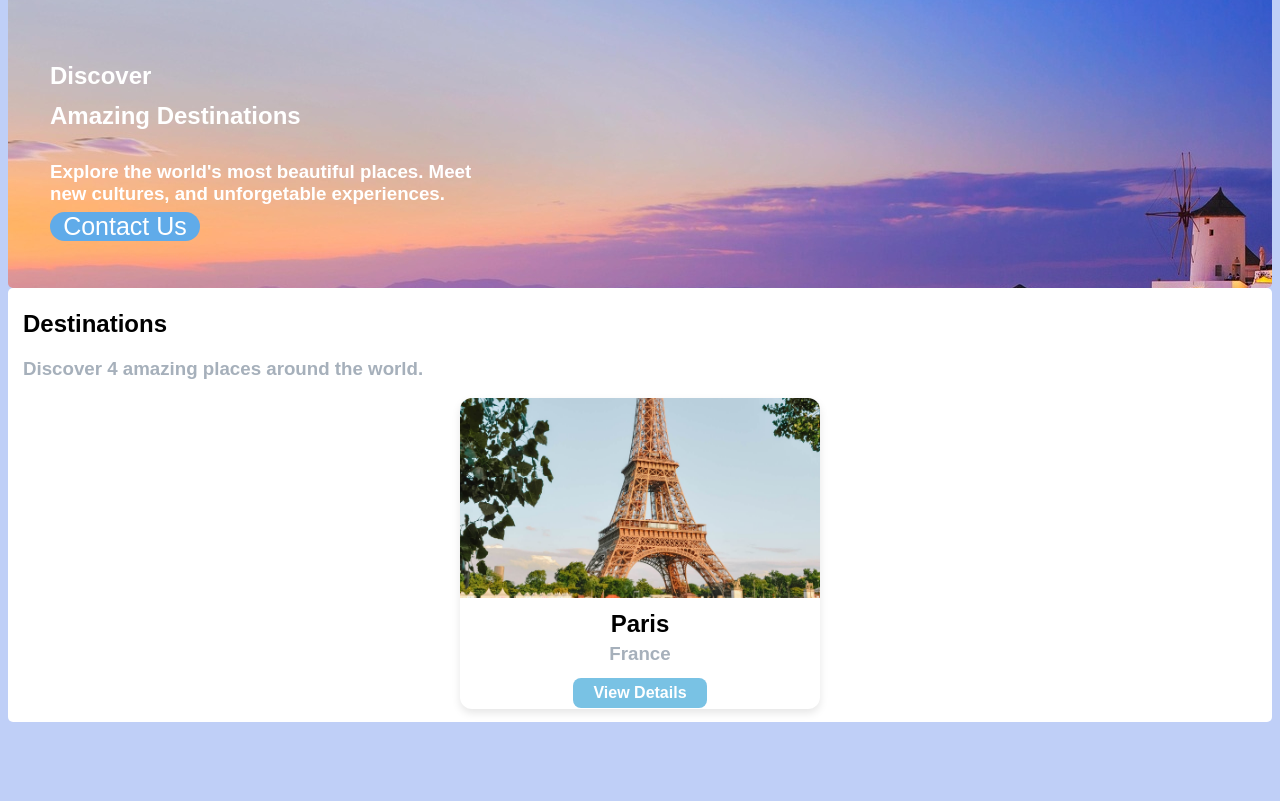
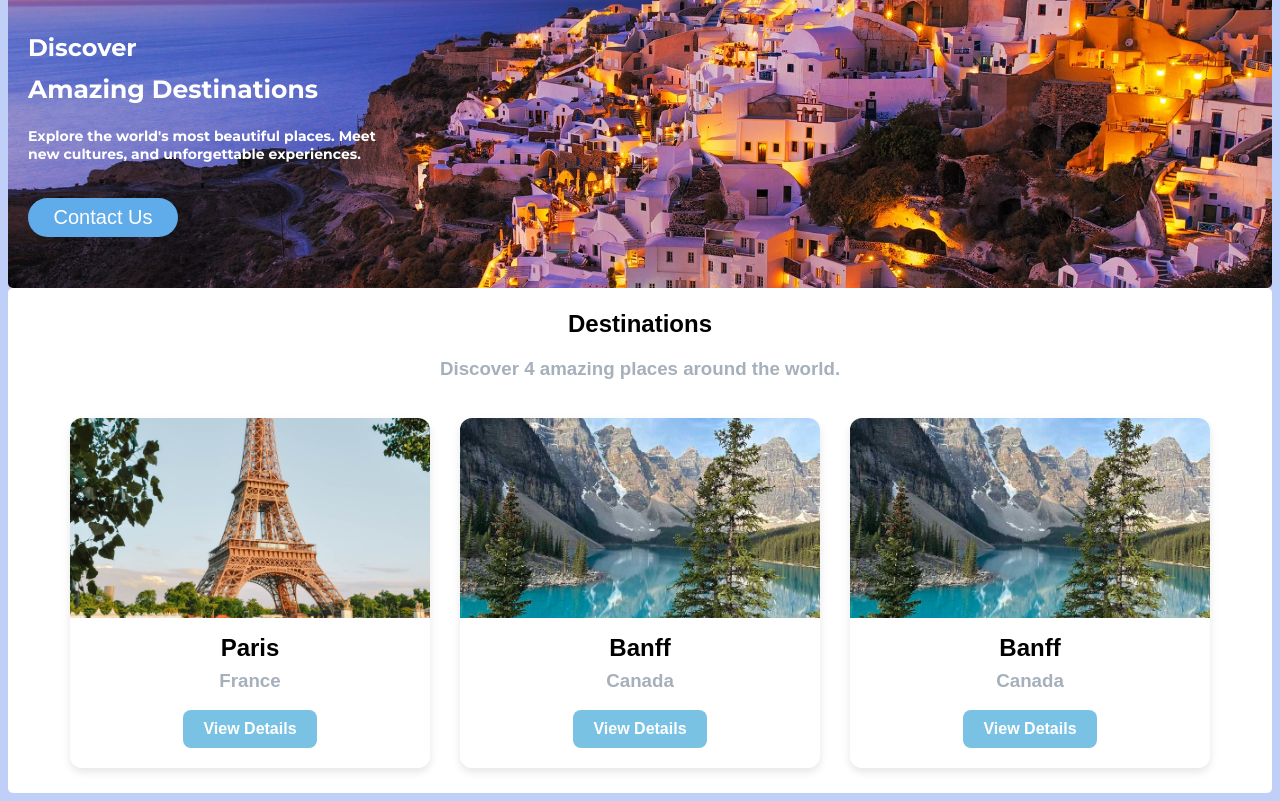
Before and after one commit to AedennW/OCVTS-Mini-Project-5, a plain HTML site: page index.html in a window 1280 px wide. Shown: the part 88-889 px from the top of the page. Before the commit the page ends 818 px from the top, so only its background shows below. Drawn offline with Linux system fonts and the light colour scheme; a web font is replaced by a local one.

Commit message:
added some fixes so yea

```diff
--- a/index.html
+++ b/index.html
@@ -1,18 +1,25 @@
+
 <!DOCTYPE html>
 <html lang="en">
 <head>
     <meta charset="UTF-8">
+    <meta name="viewport" content="width=device-width, initial-scale=1.0">
     <title>Travel Showcase</title>
+
     <link rel="stylesheet" href="style.css">
     <link rel="icon" type="image/x-icon" href="images/island.png">
+
     <link rel="preconnect" href="https://fonts.googleapis.com">
     <link rel="preconnect" href="https://fonts.gstatic.com" crossorigin>
-        <link href="https://fonts.googleapis.com/css2?family=Asap+Sharp:ital,wght@0,100..900;1,100..900&display=swap" rel="stylesheet">
+    <link href="https://fonts.googleapis.com/css2?family=Asap+Sharp:ital,wght@0,100..900;1,100..900&family=Montserrat:wght@400;500;600;700&display=swap" rel="stylesheet">
 </head>
+
 <body>
     <header>
-            <img src="images/mountainlogo.png.webp" alt="mountain logo" class="mountain-img">
+        <img src="images/mountainlogo.png.webp" alt="Mountain logo" class="mountain-img">
+
         <h2 class="maintext-header">Travel Showcase</h2>
+
         <nav>
             <a href="index.html" class="home-a">Home</a>
             <a href="#destinations" class="destinations-a">Destinations</a>
@@ -20,23 +27,56 @@
             <a href="contact.html" class="contact-a">Contact Us</a>
         </nav>
     </header>
+
     <section class="herobanner-sec">
         <h2>Discover</h2>
         <h1>Amazing Destinations</h1>
+
         <a href="contact.html" class="contact-button">Contact Us</a>
-            <h3>Explore the world's most beautiful places. Meet <br> new cultures, and unforgetable experiences.</h3>
+
+        <h3>
+            Explore the world's most beautiful places. Meet
+            <br>
+            new cultures, and unforgettable experiences.
+        </h3>
     </section>
+
     <section class="destinations-sec" id="destinations">
+
+        <div class="destinations-text">
             <h2>Destinations</h2>
             <h3>Discover 4 amazing places around the world.</h3>
+        </div>
+
         <div class="Paris-card">
-                <img src="images/paris-france.jpg" class="paris-img">
+            <img src="images/paris-france.jpg" alt="Paris, France" class="paris-img">
+
             <div class="Paris-card-content">
                 <h1 class="main-text-paris">Paris</h1>
                 <h3 class="secondary-text-paris">France</h3>
                 <a href="paris.html" class="paris-a">View Details</a>
             </div>
         </div>
+
+        <div class="Banff-card">
+            <img src="images/banff.jpg" alt="Banff, Canada" class="banff-img">
+
+            <div class="Banff-card-content">
+                <h1 class="main-text-banff">Banff</h1>
+                <h3 class="secondary-text-banff">Canada</h3>
+                <a href="banff.html" class="banff-a">View Details</a>
+            </div>
+        </div>
+
+        <div class="Banff-card">
+            <img src="images/banff.jpg" alt="Banff, Canada" class="banff-img">
+                <div class="Banff-card-content">
+                    <h1 class="main-text-banff">Banff</h1>
+                    <h3 class="secondary-text-banff">Canada</h3>
+                    <a href="banff.html" class="banff-a">View Details</a>
+                </div>
+        </div>
+
     </section>
 </body>
 </html>
--- a/style.css
+++ b/style.css
@@ -1,26 +1,28 @@
+
 body {
     font-family: "Asap Sharp", sans-serif;
     font-optical-sizing: auto;
     font-style: normal;
-    font-variation-settings:
-    "wdth" 100;
+    font-variation-settings: "wdth" 100;
     background-color: #bfcff7;
     scroll-behavior: smooth;
+    margin: 8px;
 }
 
 header {
+    display: flex;
     color: rgb(253, 254, 255);
-    display: flex;
+    background-color: #3268a5;
     border-radius: 5px;
-    background-color: #3268a5;
-    align-items: center;
 }
+
 
 header nav {
     display: flex;
+    align-items: center;
+    gap: 20px;
     margin-left: auto;
     padding: 0px 15px;
-    gap: 20px;
 }
 
 .mountain-img {
@@ -28,109 +30,169 @@ header nav {
 }
 
 header nav a {
+    color: rgb(214, 214, 214);
     text-decoration: none;
     font-size: 18px;
-    color: rgb(214, 214, 214);
+}
+
+header nav a:hover {
+    color: white;
 }
 
 .herobanner-sec {
+    position: relative;
+    height: 300px;
     border-radius: 5px;
-    background-image: url('images/greece.jpg');
-    height: 300px;
+    background-image: url("images/greece.jpg");
+    background-size: cover;
+    background-position: center;
+    background-repeat: no-repeat;
 }
 
-.herobanner-sec h2 {
+.herobanner-sec h1,
+.herobanner-sec h2,
+.herobanner-sec h3 {
     position: absolute;
-    top: 130px;
     left: 50px;
     color: white;
     font-family: "Montserrat", sans-serif;
     font-optical-sizing: auto;
 }
 
+.herobanner-sec h2 {
+    top: 25px;
+}
+
 .herobanner-sec h1 {
-    position: absolute;
-    top: 170px;
-    left: 50px;
-    color: white;
-    font-family: "Montserrat", sans-serif;
-    font-optical-sizing: auto;
+    top: 65px;
+}
+
+.herobanner-sec h3 {
+    top: 125px;
 }
 
 .contact-button {
     position: absolute;
-    top: 300px;
+    top: 210px;
     left: 50px;
+    width: 150px;
+    padding: 8px 0;
+    border-radius: 50px;
+    background-color: #60abe9;
     color: white;
+    text-align: center;
     text-decoration: none;
-    background-color: #60abe9;
-    width: 150px;
-    text-align: center;
-    font-size: 25px;
-    border-radius: 50px;
+    font-size: 20px;
+    transition: background-color 0.3s ease;
 }
 
-.herobanner-sec h3 {
-    position: absolute;
-    top: 230px;
-    left: 50px;
-    color: white;
-    font-family: "Montserrat", sans-serif;
-    font-optical-sizing: auto;
+.contact-button:hover {
+    background-color: #3268a5;
 }
 
 .destinations-sec {
-    padding: 2px 15px;
+    display: flex;
+    flex-wrap: wrap;
+    justify-content: center;
+    align-items: flex-start;
+    column-gap: 30px;
+    row-gap: 20px;
+    padding: 2px 15px 25px;
     background-color: white;
     border-radius: 5px;
-    height: 430px;
+    height: auto;
+    min-height: 390px;
 }
 
-.destinations-sec h3 {
+.destinations-text {
+    width: 100%;
+    text-align: center;
+}
+
+.destinations-text h3 {
     color: #A6B0BB;
 }
 
-.Paris-card {
+.Paris-card,
+.Banff-card {
+    box-sizing: border-box;
     width: 360px;
+    max-width: 100%;
+    flex-shrink: 0;
+    margin: 0;
     background-color: #ffffff;
     border-radius: 12px;
     overflow: hidden;
     box-shadow: 0 4px 8px rgba(0, 0, 0, 0.1);
     font-family: sans-serif;
-    margin: auto;
 }
 
-.paris-img {
+.paris-img,
+.banff-img {
+    display: block;
     width: 100%;
     height: 200px;
-    object-fit:cover;
-    display:block;
+    object-fit: cover;
 }
 
-.Paris-card-content {
-    padding: 1px 15px;
-    line-height: 10px;
+.Paris-card-content,
+.Banff-card-content {
+    padding: 1px 15px 20px;
+    line-height: normal;
     text-align: center;
 }
 
-.paris-a {
+.main-text-paris,
+.main-text-banff {
+    margin: 15px 0 8px;
+}
+
+.secondary-text-paris,
+.secondary-text-banff {
+    margin: 8px 0 18px;
+    color: #A6B0BB;
+}
+
+.paris-a,
+.banff-a {
     display: inline-flex;
     align-items: center;
+    justify-content: center;
     gap: 8px;
     padding: 10px 20px;
-    font-size: 16px;
-    font-family: sans-serif;
-    font-weight: 600;
-    color: #333333;
-    background-color: #79c2e4;
     border: none;
     border-radius: 8px;
+    background-color: #79c2e4;
+    color: white;
+    font-family: sans-serif;
+    font-size: 16px;
+    font-weight: 600;
+    text-decoration: none;
     cursor: pointer;
-    color: white;
-    text-decoration: none;
     transition: transform 0.3s ease;
 }
 
-.paris-a:hover {
-    transform: scale(1.1);
+.paris-a:hover,
+.banff-a:hover {
+    transform: scale(1.05);
 }
+
+    .herobanner-sec h1,
+    .herobanner-sec h2,
+    .herobanner-sec h3,
+    .contact-button {
+        left: 20px;
+    }
+
+    .herobanner-sec h1 {
+        font-size: 25px;
+    }
+
+    .herobanner-sec h3 {
+        font-size: 14px;
+    }
+
+    .Paris-card,
+    .Banff-card {
+        width: 360px;
+    }
```
Also changed, not shown: images/banff.jpg (added). Lines whose indentation alone changed are shown as unchanged.
